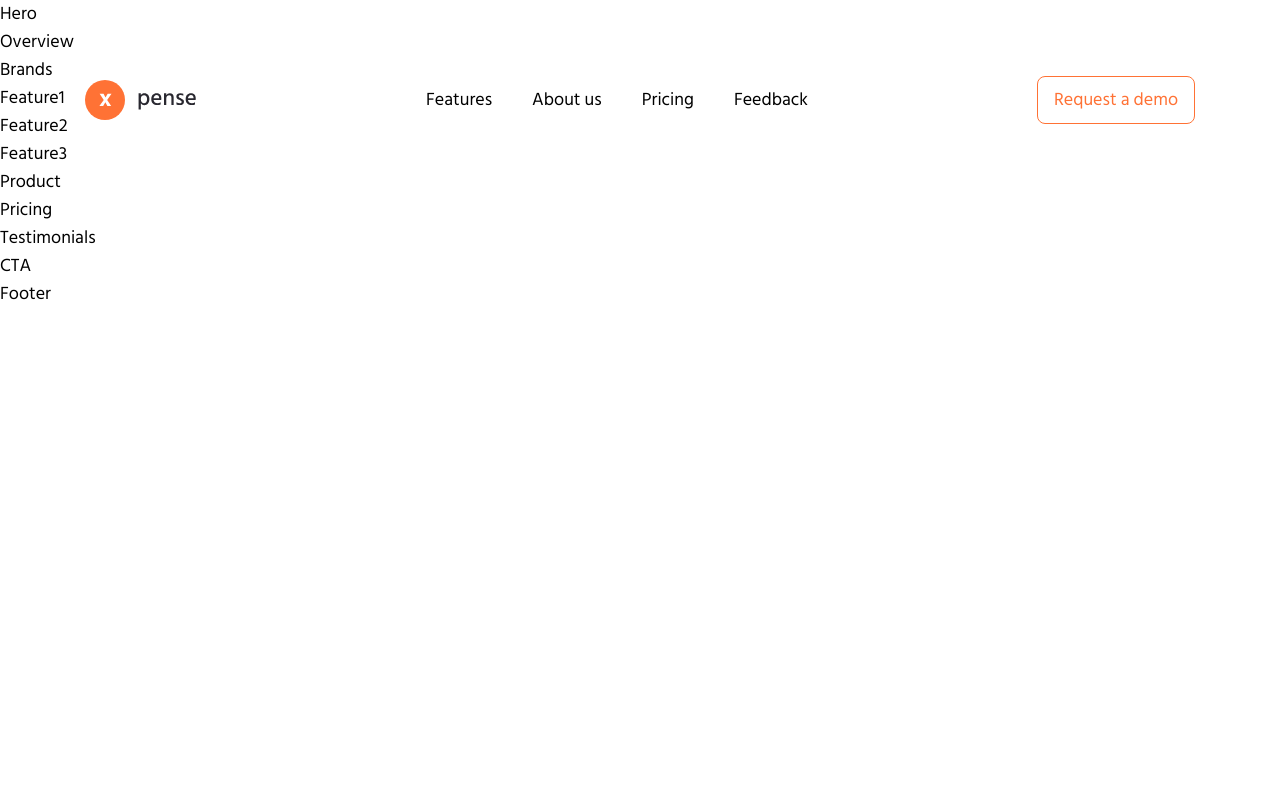
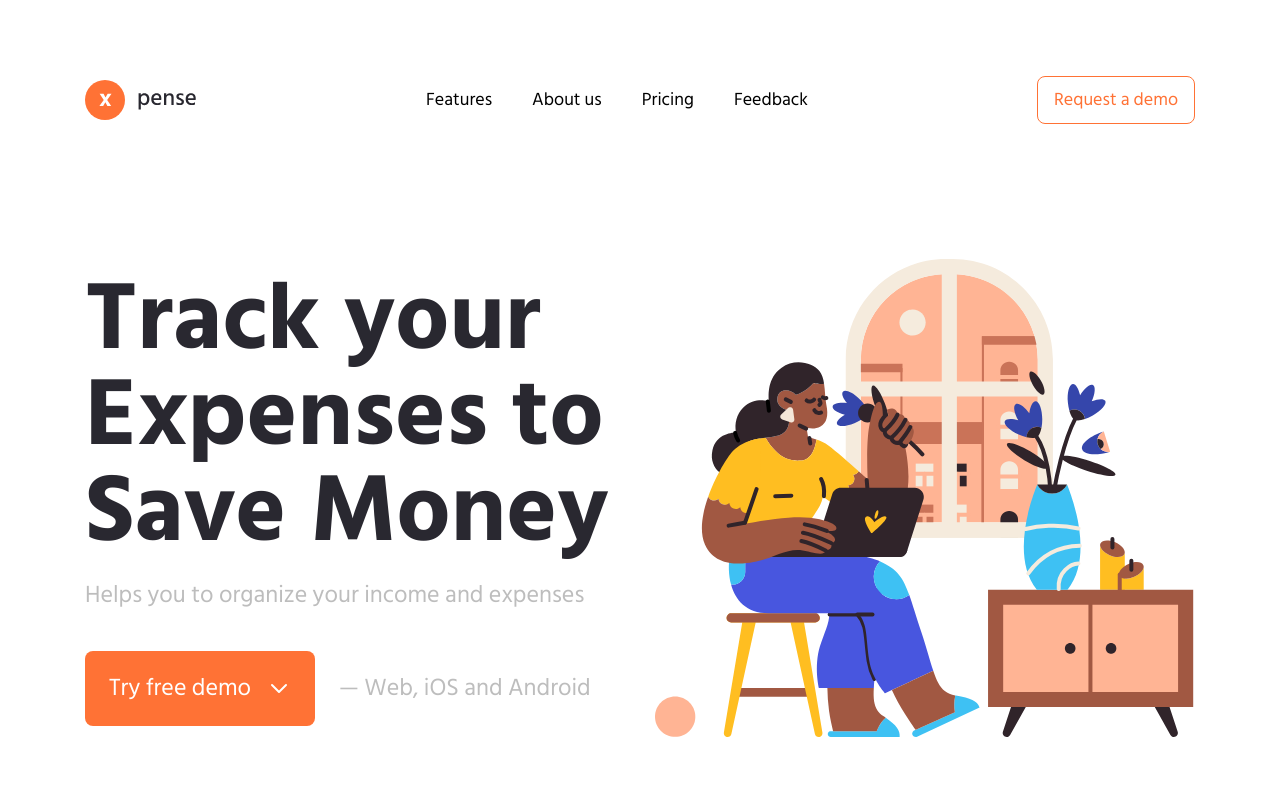
Before and after one commit to fidellim/Xpense-Landing-Page, a React (Create React App) app: page / in a window 1280 px wide. Shown: the top 800 px of the page. Built offline with nearby package versions, Linux system fonts and the light colour scheme.

Commit message:
add hero section

```diff
--- a/src/components/Hero.jsx
+++ b/src/components/Hero.jsx
@@ -1,7 +1,56 @@
-import React from 'react'
+import { hero } from '../constants'
+import { HiOutlineChevronDown } from 'react-icons/hi'
 
 const Hero = () => {
-    return <div>Hero</div>
+    // destructure hero data
+    const { title, subtitle, btnText, compText, image } = hero
+    return (
+        <section className="min-h-[900px] py-12">
+            <div className="container mx-auto min-h-[900px] flex justify-center items-center">
+                <div className="flex flex-col lg:gap-x-[30px] gap-y-8 lg:gap-y-0 lg:flex-row items-center justify-center text-center lg:text-left">
+                    {/* text */}
+                    <div className="flex-1">
+                        <h1
+                            className="title mb-2 lg:mb-5"
+                            data-aos="fade-down"
+                            data-aos-delay="500"
+                        >
+                            {title}
+                        </h1>
+                        <p
+                            className="lead mb-5 lg:mb-10"
+                            data-aos="fade-down"
+                            data-aos-delay="600"
+                        >
+                            {subtitle}
+                        </p>
+                        {/* btn & comp text */}
+                        <div
+                            className="flex items-center max-w-sm lg:max-w-full mx-auto lg:mx-0 gap-x-2 lg:gap-x-6"
+                            data-aos="fade-down"
+                            data-aos-delay="700"
+                        >
+                            <button className="btn btn-md lg:btn-lg btn-accent flex justify-center items-center lg:gap-x-4">
+                                {btnText}
+                                <HiOutlineChevronDown />
+                            </button>
+                            <span className="text-light lg:lead lg:mb-0">
+                                {compText}
+                            </span>
+                        </div>
+                    </div>
+                    {/* image */}
+                    <div
+                        className="flex-1"
+                        data-aos="fade-up"
+                        data-aos-delay="800"
+                    >
+                        <img src={image} alt="" />
+                    </div>
+                </div>
+            </div>
+        </section>
+    )
 }
 
 export default Hero
```
